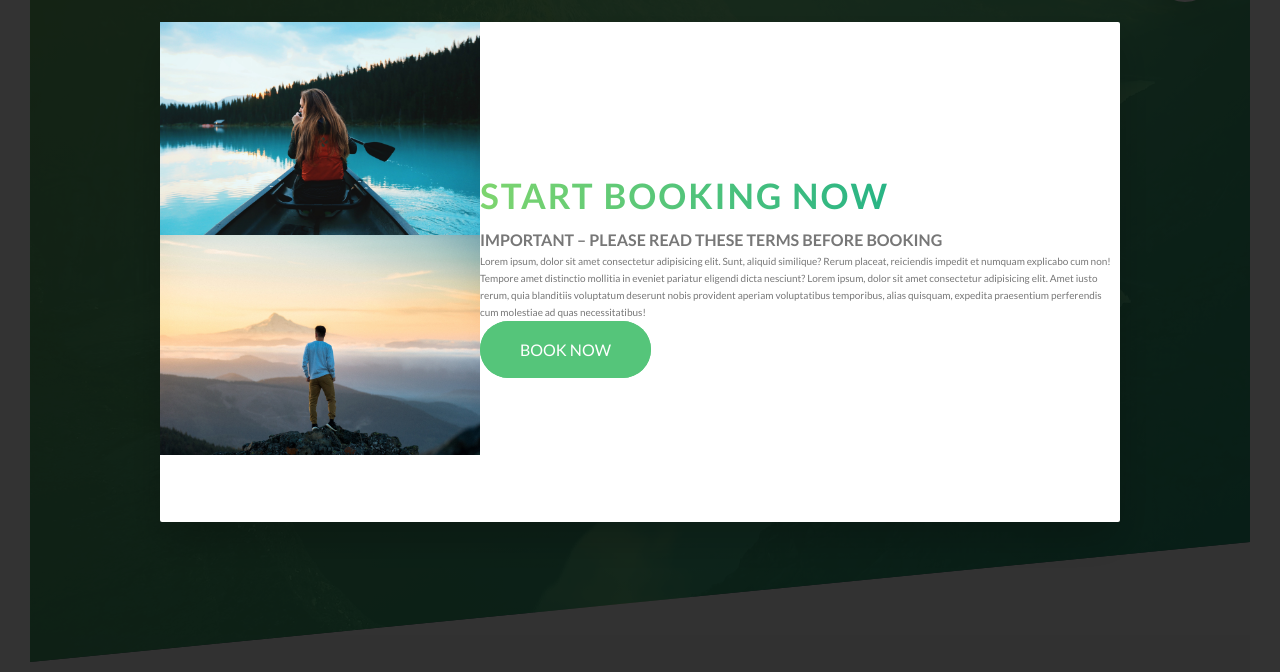
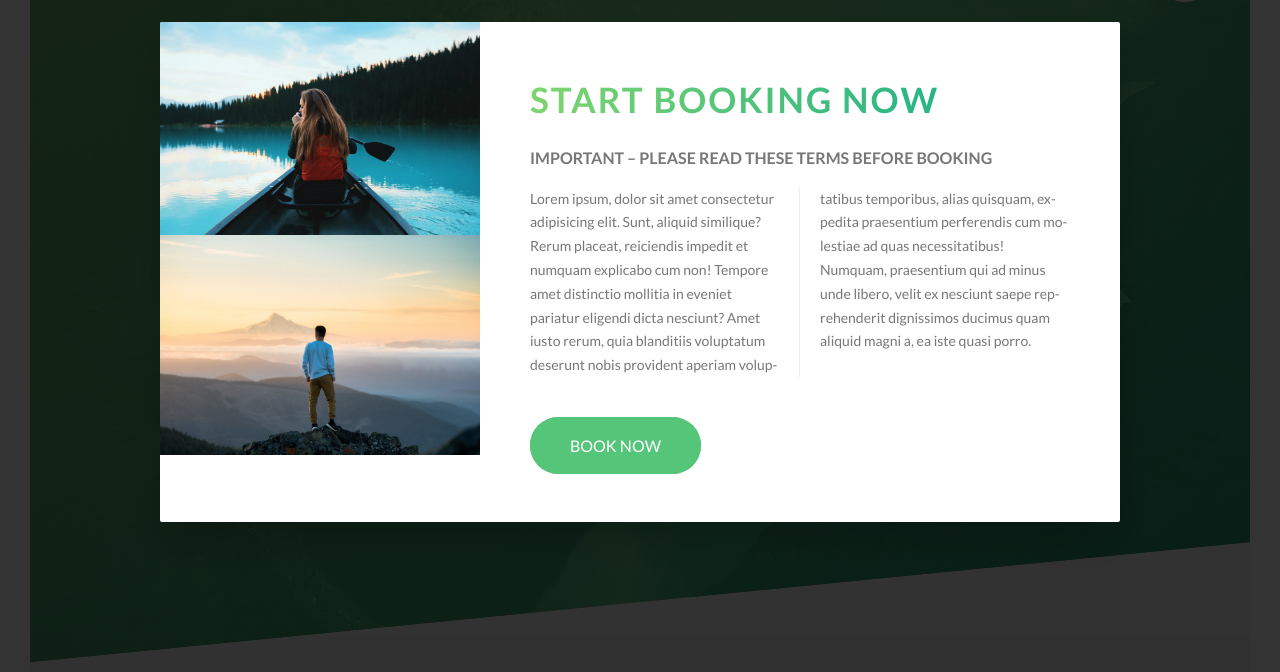
Before and after one commit to Nath-A/advanced-CSS, a plain HTML site: page Natours/index.html in a window 1280 px wide. Shown: the part 128-800 px from the top of the page. Drawn offline with Linux system fonts and the light colour scheme.

Commit message:
design popup done

```diff
--- a/Natours/index.html
+++ b/Natours/index.html
@@ -340,15 +340,17 @@
 
             </div>
             <div class="popup__right">
-                <h2 class="heading-secondary">Start booking now</h2>
-                <h3 class="heading-tertiary">Important &ndash; Please read these terms before booking</h3>
+                <h2 class="heading-secondary u-margin-bottom-small">Start booking now</h2>
+                <h3 class="heading-tertiary u-margin-bottom-small">Important &ndash; Please read these terms before
+                    booking</h3>
                 <p class="popup__text">
                     Lorem ipsum, dolor sit amet consectetur adipisicing elit. Sunt, aliquid
                     similique? Rerum placeat, reiciendis impedit et numquam explicabo cum non! Tempore amet distinctio
-                    mollitia in eveniet pariatur eligendi dicta nesciunt? Lorem ipsum, dolor sit amet consectetur
-                    adipisicing elit. Amet iusto rerum, quia blanditiis voluptatum deserunt nobis provident aperiam
+                    mollitia in eveniet pariatur eligendi dicta nesciunt? Amet iusto rerum, quia blanditiis voluptatum
+                    deserunt nobis provident aperiam
                     voluptatibus temporibus, alias quisquam, expedita praesentium perferendis cum molestiae ad quas
-                    necessitatibus!
+                    necessitatibus! Numquam, praesentium qui ad minus unde libero, velit ex nesciunt saepe reprehenderit
+                    dignissimos ducimus quam aliquid magni a, ea iste quasi porro.
                 </p>
                 <a href="#" class="btn btn--green">Book now</a>
             </div>
--- a/Natours/sass/components/_popup.scss
+++ b/Natours/sass/components/_popup.scss
@@ -17,6 +17,7 @@
         box-shadow: 0 2rem 4rem rgba($color-black, .2);
         border-radius: 2px;
         display: table;
+        overflow: hidden;
     }
 
     &__left
@@ -28,8 +29,11 @@
     &__right
     {
         width: calc(100%/3)*2;
+        // width: 66, 666666%;
         display: table-cell;
         vertical-align: middle;
+        padding: 3rem 5rem;
+
 
     }
 
@@ -37,8 +41,19 @@
     {
         display: block;
         width: 100%;
+
     }
 
     &__text
-    {}
+    {
+        font-size: 1.4rem;
+        margin-bottom: 4rem;
+        column-count: 2;
+        column-gap: 4rem;
+        column-rule: 1px solid $color-grey-light-2;
+        -moz-hyphens: auto;
+        -ms-hyphens: auto;
+        -webkit-hyphens: auto;
+        hyphens: auto;
+    }
 }
```
Also changed, not shown: Natours/css/style.css, 1 other file.
